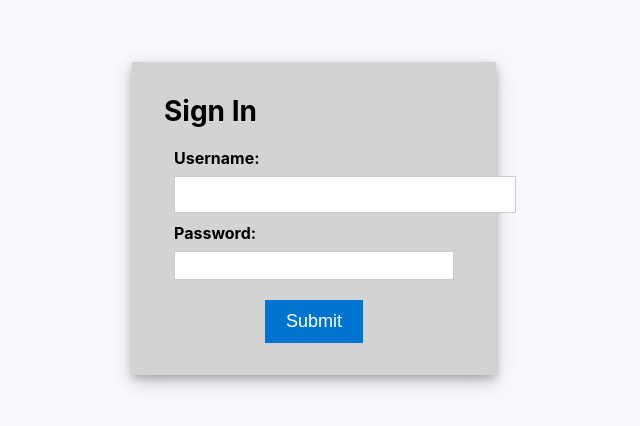
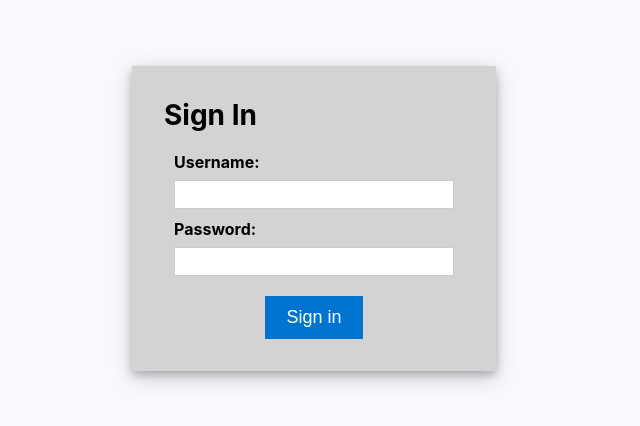
Before and after one commit to JustHedgehog/TheRealTube-Frontend, a React (Create React App) app in the folder TheRealTube-Frontend/: page /Login in a window 1280 px wide. Shown: the part 182-608 px from the top of the page, without its empty margins (326-966 px from the left). Built offline with nearby package versions, Linux system fonts and the light colour scheme.

Commit message:
Some fixes

```diff
--- a/TheRealTube-Frontend/src/Login.js
+++ b/TheRealTube-Frontend/src/Login.js
@@ -69,7 +69,7 @@ function Login(){
           {renderErrorMessage("pass")}
         </div>
         <div className="button-container">
-          <input type="submit" />
+          <input type="submit" value="Sign in"/>
         </div>
       </form>
     </div>
--- a/TheRealTube-Frontend/src/MainPage.css
+++ b/TheRealTube-Frontend/src/MainPage.css
@@ -24,7 +24,7 @@
     float: right;
 }
 
-input[type="text"] {
+input[name="textSearch"] {
     padding: 10px 20px;
     border: 1px solid rgba(0, 0, 0, 0.2);
     height: auto;
--- a/TheRealTube-Frontend/src/MainPage.jsx
+++ b/TheRealTube-Frontend/src/MainPage.jsx
@@ -9,7 +9,7 @@ const header = (
 <div className="header">
     <label className="logo">The Real Tube</label>
     <div className="search4">
-        <input type="text"/>
+        <input type="text" name="textSearch"/>
         <input type="button" value="Wyszukaj" className="search"/>
     </div>
     <div className="logNreg">
--- a/TheRealTube-Frontend/src/Registration.css
+++ b/TheRealTube-Frontend/src/Registration.css
@@ -10,6 +10,7 @@
   }
 
   input[type="text"],
+  input[type="email"],
   input[type="password"] {
     height: 25px;
     border: 1px solid rgba(0, 0, 0, 0.2);
--- a/TheRealTube-Frontend/src/Registration.jsx
+++ b/TheRealTube-Frontend/src/Registration.jsx
@@ -52,7 +52,7 @@ export default function Registration() {
           <input type="password" name="pass" required />
         </div>
         <div className="button-container">
-          <input type="submit" />
+          <input type="submit" value="Register" />
         </div>
       </form>
     </div>
```
